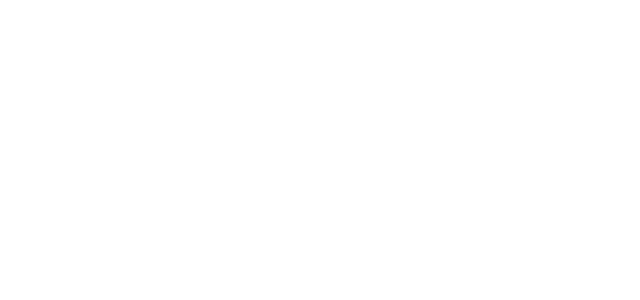
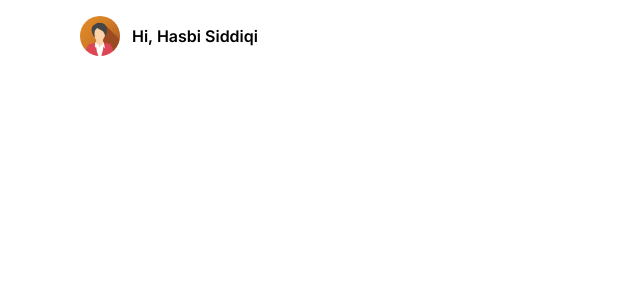
Before and after one commit to hsbysddq/folklorism, a Next.js app: page / in a window 1280 px wide. Shown: the top 300 px of the page, without its empty margins (0-640 px from the left). Built offline with nearby package versions, Linux system fonts and the light colour scheme.

Commit message:
Edit navbar

```diff
--- a/app/page.tsx
+++ b/app/page.tsx
@@ -1,3 +1,9 @@
 import Navbar from "./components/Navbar"
 
-export default function Home() {}
+export default function Home() {
+  return (
+    <div>
+      <Navbar />
+    </div>
+  )
+}
```
